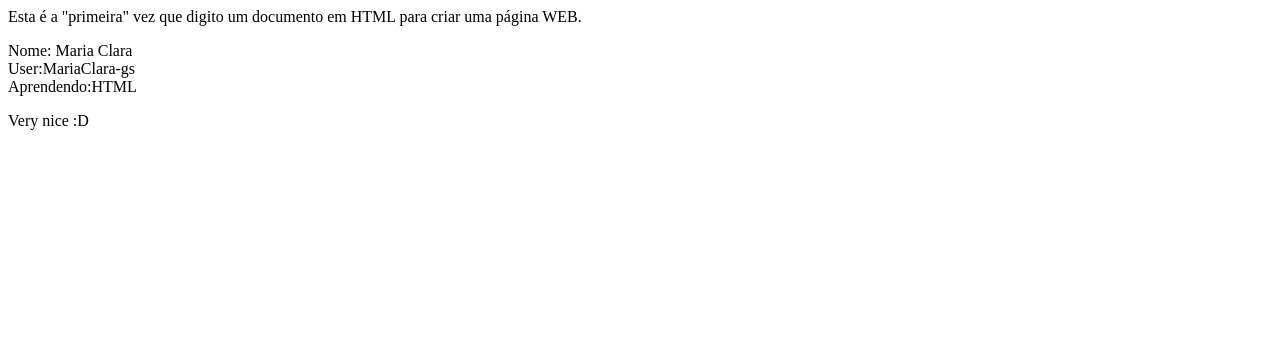
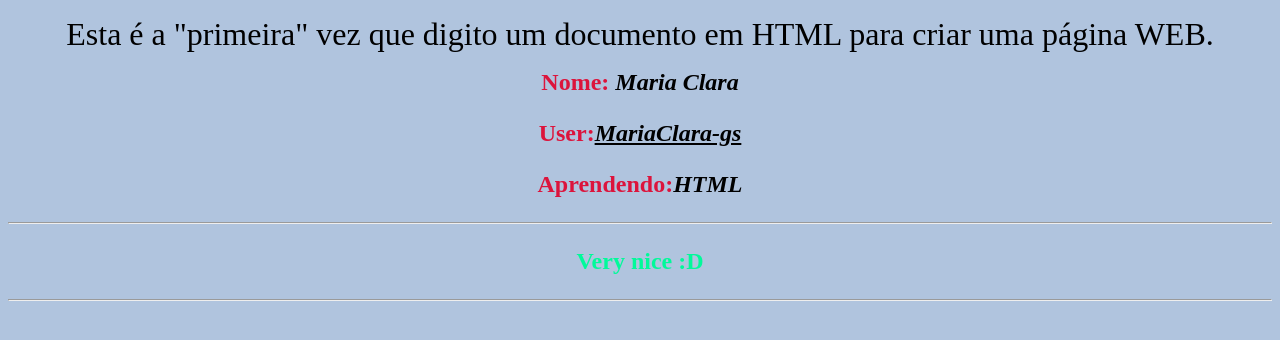
Before and after one commit to MariaClara-gs/BasicHTML, a plain HTML site: page index.html in a window 1280 px wide. Drawn offline with Linux system fonts and the light colour scheme.

Commit message:
Aprimorei o site
A partir de exercícios, e de novo conteúdo adquirido melhorei o site.

```diff
--- a/index.html
+++ b/index.html
@@ -1,11 +1,27 @@
+<!DOCTYPE html>
+
 <html>
   <head>
-    <title>Exercício 1</title>
+    <title>Exerc2 - Inserindo efeitos</title>
+
   </head>
   <body>
-    <p>Esta é a "primeira" vez que digito um documento em HTML para criar uma página WEB.</p>
-    <p>Nome: Maria Clara<br>User:MariaClara-gs<br>Aprendendo:HTML</p>
-    <p>Very nice :D</p>
+     <style>
+     body{
+         background-color:lightsteelblue
+
+     }
+     </style>
+    <p align="center"><font size="6">Esta é a "primeira" vez que digito um documento em HTML para criar uma página WEB.</font></p>
+    <p align="center"><font color="#DC143C", size="5"><b>Nome:<b> </font><font size="5"><i>Maria Clara</i>
+    </p>
+      <p align="center"><font color="#DC143C"><b>User:</b></font><i><u>MariaClara-gs</u></i></p>
+      <p align="center"><font color="#DC143C"><b>Aprendendo:</b></font><i>HTML</i></p>
+    <hr>
+    <p align="center"><font color="#00FA9A">Very nice :D</font></p>
+    </font>
+    <hr>
+
   </body>
 
 </html>
```
